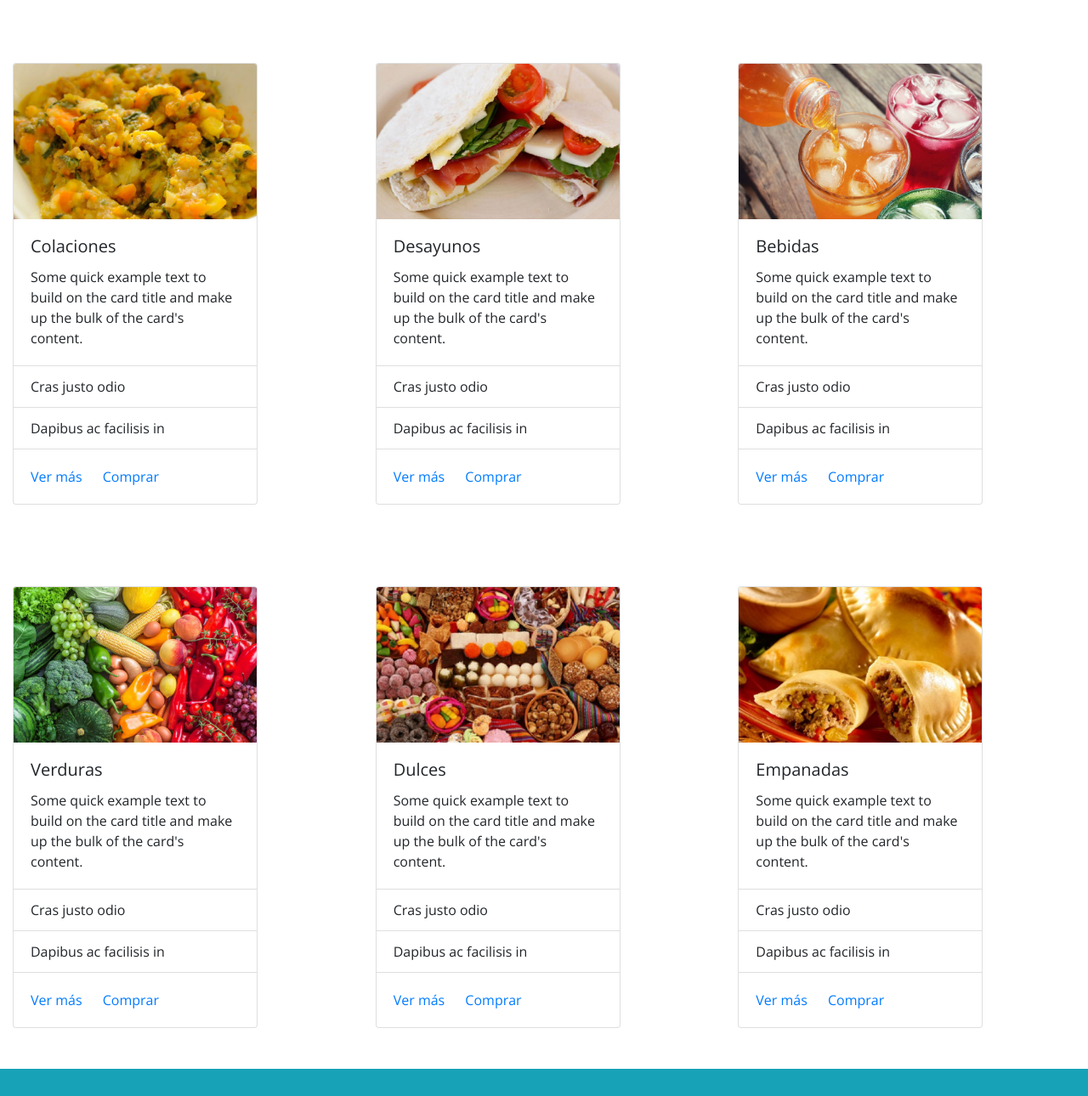
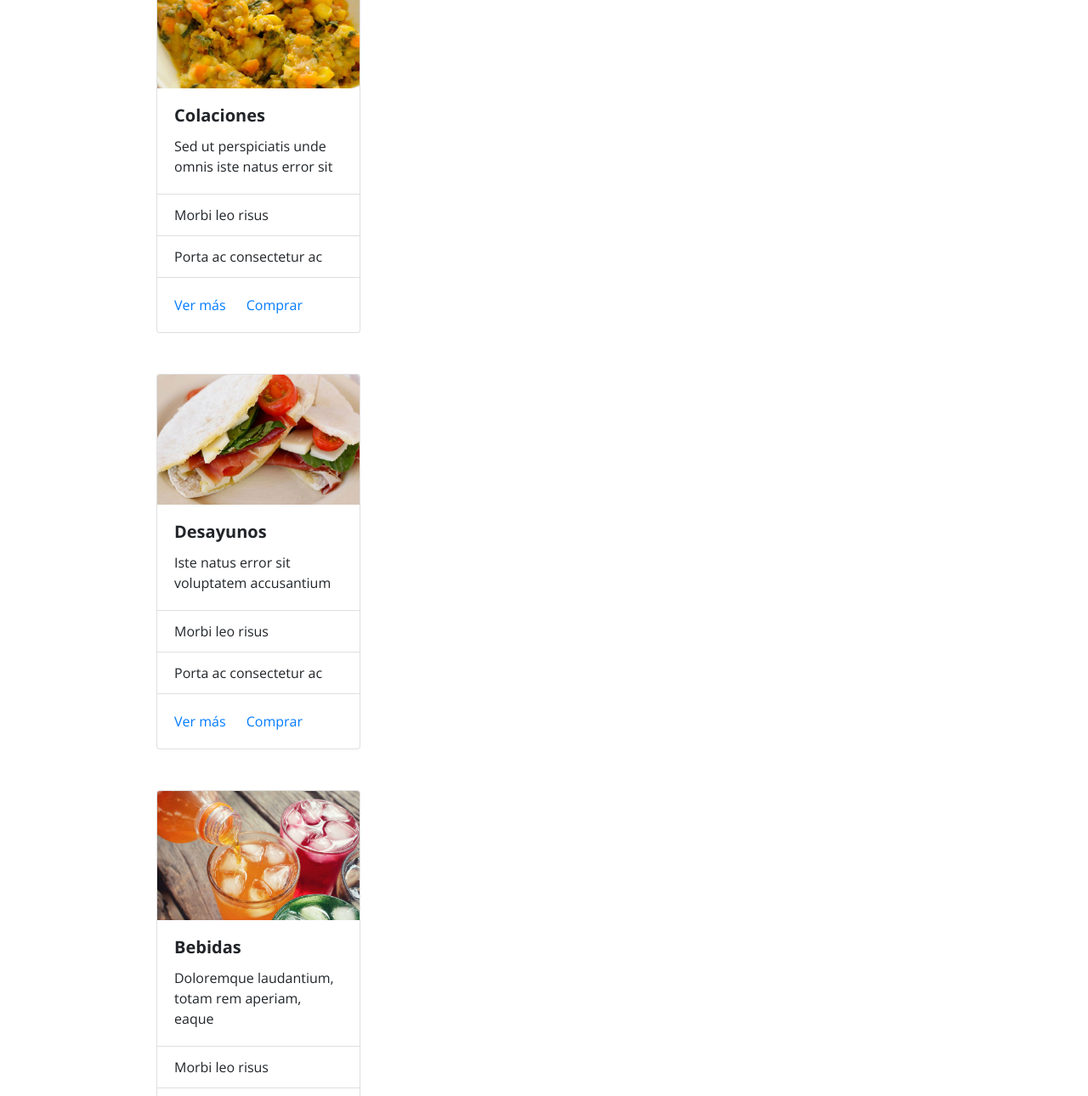
Before and after one commit to ariel-alvear/desafio-suricata, a plain HTML site: page index.html in a window 1280 px wide. Shown: the part 232-1522 px from the top of the page at 85% size. Drawn offline with nearby package versions, Linux system fonts and the light colour scheme.

Commit message:
mobilefirst ok

```diff
--- a/assets/css/style.css
+++ b/assets/css/style.css
@@ -5,3 +5,7 @@ body {
 .bg-pink {
   background-color: #E83E8C;
 }
+
+h1 {
+  font-weight: 700;
+}
--- a/index.html
+++ b/index.html
@@ -18,44 +18,49 @@
   <body>
 
     <!--barra de navegacion-->
-    <nav class="navbar navbar-expand-lg navbar-light bg-pink">
-      <a class="navbar-brand ml-5" href="#">
-        <img src="assets/img/logo.png" class="w-30" height="50" alt="" loading="lazy">
+    <nav class="navbar navbar-expand-lg navbar-light bg-pink w-100">
+      <a class="navbar-brand" href="#">
+        <img class="ml-2" src="assets/img/logo.png" width="132" height="53" alt="logo">
       </a>
+      <button class="mr-4 btn btn-outline-light navbar-dark" type="button" data-toggle="collapse" data-target="#navbarNav" aria-controls="navbarNav" aria-expanded="false" aria-label="Toggle navigation">
+        <span class="navbar-toggler-icon"></span>
       </button>
       <div class="collapse navbar-collapse" id="navbarNav">
-        <ul class="navbar-nav ml-auto mr-5">
-          <li class="nav-item">
-            <a class="nav-link text-white" href="#">Inicio</a>
+        <ul class="navbar-nav">
+          <li class="nav-item active">
+            <a class="nav-link" href="#">Inicio<span class="sr-only">(current)</span></a>
           </li>
           <li class="nav-item">
-            <a class="nav-link text-white" href="#">Productos</a>
+            <a class="nav-link" href="#">Productos</a>
           </li>
           <li class="nav-item">
-            <a class="nav-link text-white" href="#">Contacto</a>
+            <a class="nav-link" href="#">Contacto</a>
+          </li>
+          <li class="nav-item">
+            <a class="nav-link disabled" href="#">Disabled</a>
           </li>
         </ul>
       </div>
     </nav>
 
-    <!-- titulo -->
-    <header class="text-center">
-      <h1 class="text-muted display-3 mt-5">Nuestros Productos</h1>
+    <!--header-->
+    <header>
+      <h1 class="display-5 text-muted text-bold p-4 text-center">Nuestros Productos</h1>
     </header>
 
-    <!-- cards 3xfila -->
-    <div class="container-fluid">
-      <div class="row mt-5">
-        <div class="col-lg-4 mt-5">
-          <div class="card" style="width: 18rem;">
-            <img src="assets/img/colaciones.jpg" class="card-img-top" alt="charquican">
+    <!--cards-->
+    <section>
+      <!--colaciones-->
+      <div class="container pl-5 mr-1">
+        <div class="card" style="width: 15rem;">
+          <img src="assets/img/colaciones.jpg" class="card-img-top" alt="...">
           <div class="card-body">
-              <h5 class="card-title">Colaciones</h5>
-              <p class="card-text">Some quick example text to build on the card title and make up the bulk of the card's content.</p>
+            <h5 class="card-title font-weight-bold">Colaciones</h5>
+            <p class="card-text">Sed ut perspiciatis unde omnis iste natus error sit</p>
           </div>
           <ul class="list-group list-group-flush">
-              <li class="list-group-item">Cras justo odio</li>
-              <li class="list-group-item">Dapibus ac facilisis in</li>
+            <li class="list-group-item">Morbi leo risus</li>
+            <li class="list-group-item">Porta ac consectetur ac</li>
           </ul>
           <div class="card-body">
             <a href="#" class="card-link">Ver más</a>
@@ -63,16 +68,18 @@
           </div>
         </div>
       </div>
-        <div class="col-lg-4 mt-5">
-          <div class="card" style="width: 18rem;">
-            <img src="assets/img/desayunos.jpg" class="card-img-top" alt="pan con tomate">
+
+      <!--desayunos-->
+      <div class="container pl-5 mr-1 mt-5">
+        <div class="card" style="width: 15rem;">
+          <img src="assets/img/desayunos.jpg" class="card-img-top" alt="...">
           <div class="card-body">
-              <h5 class="card-title">Desayunos</h5>
-              <p class="card-text">Some quick example text to build on the card title and make up the bulk of the card's content.</p>
+            <h5 class="card-title font-weight-bold">Desayunos</h5>
+            <p class="card-text">Iste natus error sit voluptatem accusantium</p>
           </div>
           <ul class="list-group list-group-flush">
-              <li class="list-group-item">Cras justo odio</li>
-              <li class="list-group-item">Dapibus ac facilisis in</li>
+            <li class="list-group-item">Morbi leo risus</li>
+            <li class="list-group-item">Porta ac consectetur ac</li>
           </ul>
           <div class="card-body">
             <a href="#" class="card-link">Ver más</a>
@@ -80,16 +87,18 @@
           </div>
         </div>
       </div>
-        <div class="col-lg-4 mt-5">
-          <div class="card" style="width: 18rem;">
-            <img src="assets/img/bebidas.jpg" class="card-img-top" alt="bebidas">
+
+      <!--bebidas-->
+      <div class="container pl-5 mr-1 mt-5">
+        <div class="card" style="width: 15rem;">
+          <img src="assets/img/bebidas.jpg" class="card-img-top" alt="...">
           <div class="card-body">
-              <h5 class="card-title">Bebidas</h5>
-              <p class="card-text">Some quick example text to build on the card title and make up the bulk of the card's content.</p>
+            <h5 class="card-title font-weight-bold">Bebidas</h5>
+            <p class="card-text">Doloremque laudantium, totam rem aperiam, eaque</p>
           </div>
           <ul class="list-group list-group-flush">
-              <li class="list-group-item">Cras justo odio</li>
-              <li class="list-group-item">Dapibus ac facilisis in</li>
+            <li class="list-group-item">Morbi leo risus</li>
+            <li class="list-group-item">Porta ac consectetur ac</li>
           </ul>
           <div class="card-body">
             <a href="#" class="card-link">Ver más</a>
@@ -97,18 +106,18 @@
           </div>
         </div>
       </div>
-      </div>
-      <div class="row mt-5">
-        <div class="col-lg-4 mt-5">
-          <div class="card" style="width: 18rem;">
-            <img src="assets/img/verduras.jpg" class="card-img-top" alt="verduras">
+
+      <!--verduras-->
+      <div class="container pl-5 mr-1 mt-5">
+        <div class="card" style="width: 15rem;">
+          <img src="assets/img/verduras.jpg" class="card-img-top" alt="...">
           <div class="card-body">
-              <h5 class="card-title">Verduras</h5>
-              <p class="card-text">Some quick example text to build on the card title and make up the bulk of the card's content.</p>
+            <h5 class="card-title font-weight-bold">Verduras</h5>
+            <p class="card-text">Ipsa quae ab illo inventore veritatis et quasi architecto</p>
           </div>
           <ul class="list-group list-group-flush">
-              <li class="list-group-item">Cras justo odio</li>
-              <li class="list-group-item">Dapibus ac facilisis in</li>
+            <li class="list-group-item">Morbi leo risus</li>
+            <li class="list-group-item">Porta ac consectetur ac</li>
           </ul>
           <div class="card-body">
             <a href="#" class="card-link">Ver más</a>
@@ -116,16 +125,18 @@
           </div>
         </div>
       </div>
-        <div class="col-lg-4 mt-5">
-          <div class="card" style="width: 18rem;">
+
+      <!--dulces-->
+      <div class="container pl-5 mr-1 mt-5">
+        <div class="card" style="width: 15rem;">
           <img src="assets/img/dulces.jpg" class="card-img-top" alt="...">
           <div class="card-body">
-              <h5 class="card-title">Dulces</h5>
-              <p class="card-text">Some quick example text to build on the card title and make up the bulk of the card's content.</p>
+            <h5 class="card-title font-weight-bold">Dulces</h5>
+            <p class="card-text">Some quick example text to build on the card title and</p>
           </div>
           <ul class="list-group list-group-flush">
-              <li class="list-group-item">Cras justo odio</li>
-              <li class="list-group-item">Dapibus ac facilisis in</li>
+            <li class="list-group-item">Morbi leo risus</li>
+            <li class="list-group-item">Porta ac consectetur ac</li>
           </ul>
           <div class="card-body">
             <a href="#" class="card-link">Ver más</a>
@@ -133,16 +144,18 @@
           </div>
         </div>
       </div>
-        <div class="col-md-4 mt-5">
-          <div class="card" style="width: 18rem;">
-            <img src="assets/img/empanadas.jpg" class="card-img-top" alt="empanadas">
+
+      <!--Empanadas-->
+      <div class="container pl-5 mr-1 mt-5 mb-5">
+        <div class="card" style="width: 15rem;">
+          <img src="assets/img/empanadas.jpg" class="card-img-top" alt="...">
           <div class="card-body">
-              <h5 class="card-title">Empanadas</h5>
-              <p class="card-text">Some quick example text to build on the card title and make up the bulk of the card's content.</p>
+            <h5 class="card-title font-weight-bold">Dulces</h5>
+            <p class="card-text">Some quick example text to build on the card title and</p>
           </div>
           <ul class="list-group list-group-flush">
-              <li class="list-group-item">Cras justo odio</li>
-              <li class="list-group-item">Dapibus ac facilisis in</li>
+            <li class="list-group-item">Morbi leo risus</li>
+            <li class="list-group-item">Porta ac consectetur ac</li>
           </ul>
           <div class="card-body">
             <a href="#" class="card-link">Ver más</a>
@@ -150,21 +163,17 @@
           </div>
         </div>
       </div>
-      </div>
-    </div>
-
-    <!--medios de pagos -->
-    <section>
-      <div class="bg-info p-5 mt-5">
-
-      </div>
-
     </section>
 
-    <!-- footer -->
-    <footer class="bg-dark p-3 w-100">
+    <!--footer-->
+    <footer class="bg-pink p-5">
+      <div class="w-25 h-25 text-center mx-auto d-block">
+        <img src="assets/img/logo-footer.png" class="w-75 h-75" alt="">
+      </div>
+    </footer>
 
-    </footer>
+
+
 
 
 
```
Lines whose indentation alone changed are shown as unchanged.
